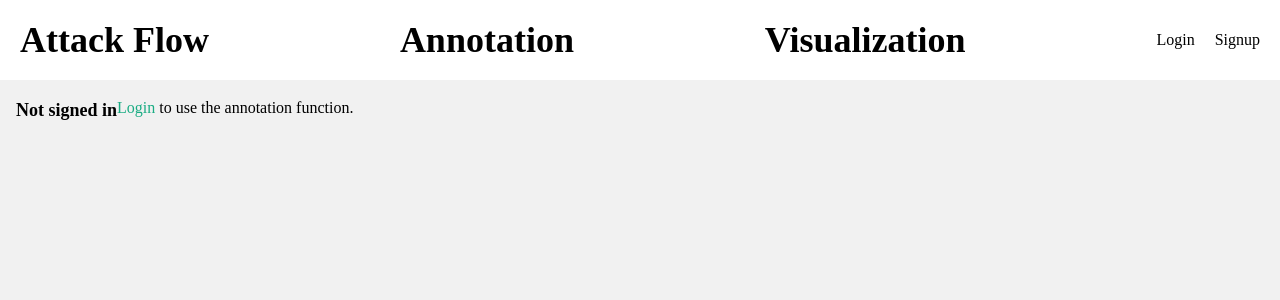
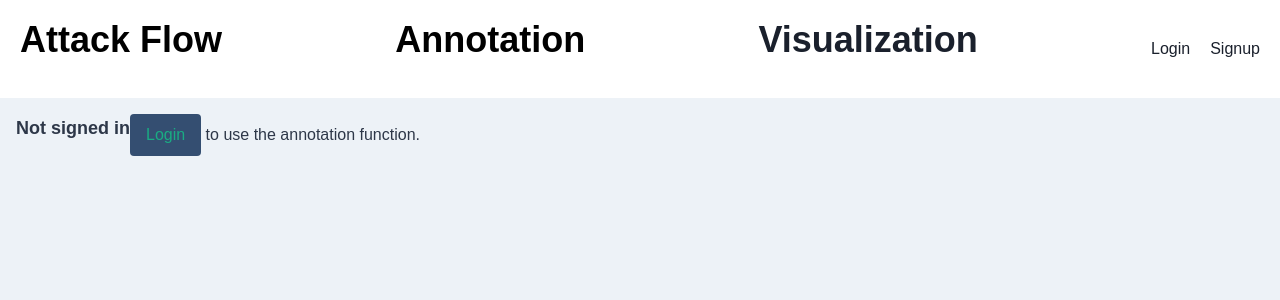
Before and after one commit to MrKrisssZ/AttackFlow, a React (Create React App) app in the folder client/: page /annotation in a window 1280 px wide. Shown: the top 300 px of the page. Built offline with nearby package versions, Linux system fonts and the light colour scheme.

Commit message:
Optimised page and font styles, as well as rounded corners for buttons

```diff
--- a/client/src/App.css
+++ b/client/src/App.css
@@ -1,5 +1,10 @@
+/* Add the Roboto font from Google Fonts */
+@import url('https://fonts.googleapis.com/css2?family=Roboto:wght@300;400;700&display=swap');
+
 .App {
   text-align: center;
+  font-family: 'Roboto', sans-serif; /* Using Roboto fonts */
+  background-color: #f6f8fa; /* Lighter background for a cleaner look */
 }
 
 .App-logo {
@@ -14,18 +19,31 @@
 }
 
 .App-header {
-  background-color: #282c34;
+  background-color: #282c34; /* Slightly lighter background color for header */
   min-height: 100vh;
   display: flex;
   flex-direction: column;
   align-items: center;
   justify-content: center;
   font-size: calc(10px + 2vmin);
-  color: white;
+  color: #EAEAEA; /* Continue using light grey for the text */
+  padding: 20px; /* Maintain padding */
+  border-radius: 8px;
 }
 
 .App-link {
-  color: #61dafb;
+  color: #50b3a2; /* Using a fresh teal color */
+  text-decoration: none;
+  padding: 8px 12px;
+  border: 2px solid #50b3a2; /* Thicker border for emphasis */
+  border-radius: 4px;
+  transition: background-color 0.3s, transform 0.3s; /* Add transform transition */
+}
+
+.App-link:hover {
+  background-color: #50b3a2;
+  color: #282c34;
+  transform: scale(1.05); /* Slight zoom effect on hover */
 }
 
 @keyframes App-logo-spin {
--- a/client/src/MessageModal.css
+++ b/client/src/MessageModal.css
@@ -17,7 +17,7 @@
   width: 400px;
   height: 100px;
   padding: 20px;
-}
+  }
 
 .close {
   cursor: pointer;
--- a/client/src/index.css
+++ b/client/src/index.css
@@ -7,12 +7,60 @@
 
 /* layout */
 :root {
-  --primary: #1aac83;
-  --error: #e7195a;
+  --primary: #1a202c;  /* 更新主要颜色为深灰色 */
+  --secondary: #48bb78;  /* 更新次要颜色为深绿色 */
+  --highlight: #ed8936;  /* 更新高亮颜色为柔和的橙色 */
+  --error: #e53e3e;
+  --text-main: #2d3748;  /* 深化主要的文本颜色 */
+  --text-secondary: #718096;  /* 更新次要的文本颜色 */
 }
 
 body {
-  background: #f1f1f1;
+  background: #edf2f7;  /* 使用更亮的背景色 */
   margin: 0;
-  font-family: "Poppins";
+  font-family: "Poppins", sans-serif;
+  font-weight: 450;
+  color: var(--text-main);
+  line-height: 1.6;
 }
+
+/* 全局标题样式 */
+h1, h2, h3, h4, h5, h6 {
+  font-weight: 600;  /* 更新标题字重 */
+  margin-bottom: 0.5em;
+}
+
+a {
+  color: var(--primary);
+  text-decoration: none;
+  transition: color 0.3s ease, transform 0.3s ease;  /* 添加放大动效 */
+}
+
+a:hover {
+  color: var(--secondary);
+  transform: scale(1.05);  /* 链接轻微放大效果 */
+}
+
+button {
+  background-color: #344e71;
+  color: #1f1d23;
+  padding: 8px 16px;
+  border: none;
+  border-radius: 4px;
+  font-family: "Poppins", sans-serif;
+  transition: background-color 0.3s ease, transform 0.3s ease;  /* 添加放大动效 */
+}
+
+button:hover {
+  background-color: var(--secondary);
+  transform: scale(1.05);  /* 按钮轻微放大效果 */
+}
+
+select {
+  margin-bottom: 15px;
+  border: 2px solid var(--text-secondary);  /* 使用次要文本颜色 */
+  border-radius: 5px;
+  padding: 5px 10px;
+  font-size: 14px;
+  background-color: #fff;  /* 使用纯白背景 */
+}
--- a/client/src/pages/Visualization.js
+++ b/client/src/pages/Visualization.js
@@ -6,7 +6,7 @@
         <iframe
           src="https://center-for-threat-informed-defense.github.io/attack-flow/ui/"
           width="100%"
-          height="500px"
+          height="800px"
         ></iframe>
       </main>
     </>
```
Also changed, not shown: 3 other files (tests, documents, lock files or other folders).
